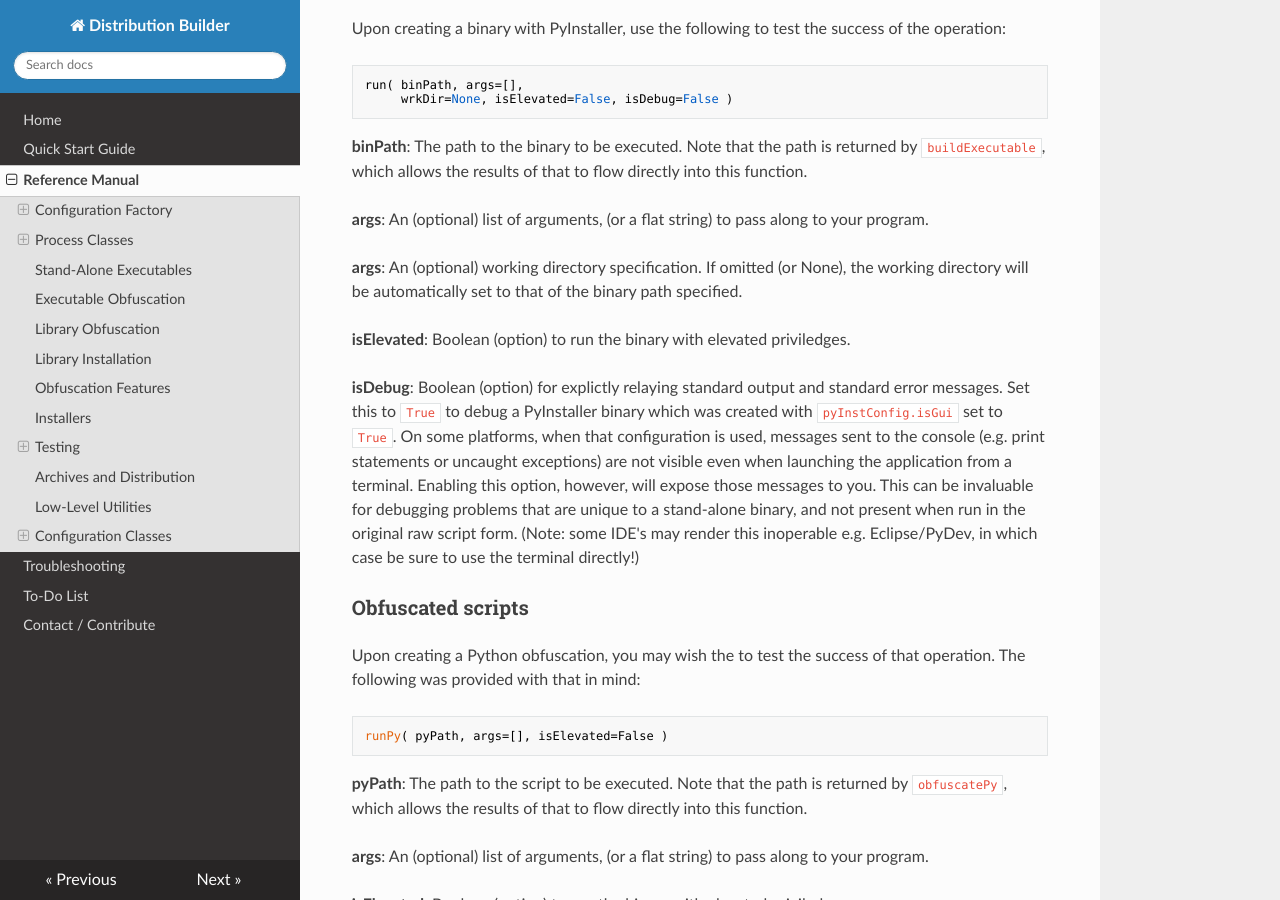
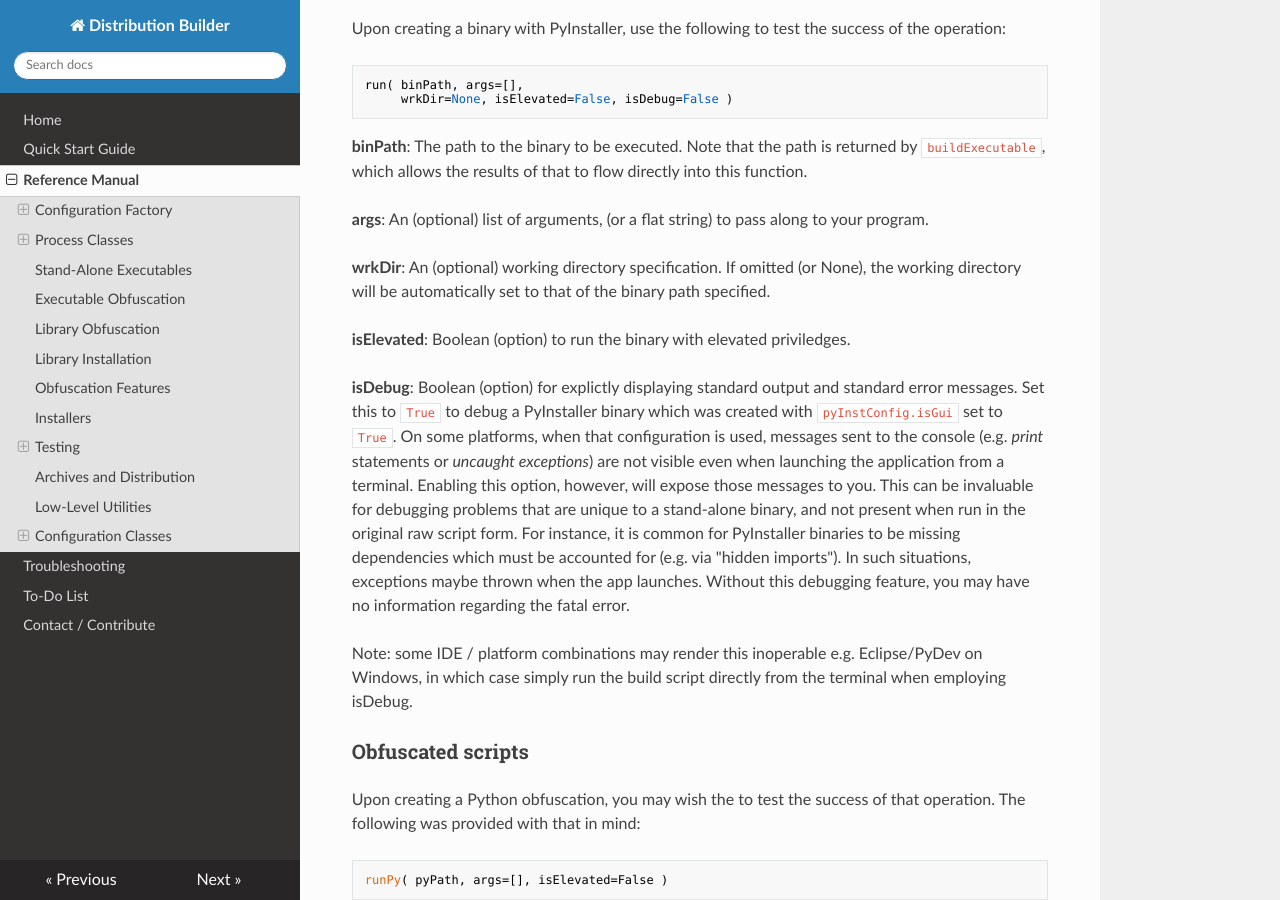
Before and after one commit to BuvinJT/distbuilder, an MkDocs documentation site: the page built from docs/Reference.md, in a window 1280 px wide and 900 px high, scrolled down 8478 px. Built offline with MkDocs 1.6.1, drawn with Linux system fonts in a browser that asks for light colours; nearby versions of some CDN libraries; old or Windows-style settings are respelled for this version of MkDocs; some of the changed text lies outside the part shown.

```diff
--- a/docs/Reference.md
+++ b/docs/Reference.md
@@ -259,7 +259,7 @@
     as a importable library, this function is useful
     for testing the operations of your library
     post-obfuscation/pre-distribution. This will
-    run [obfuscatePyLib](#-library-obfuscation) with default arguments,
+    run [obfuscatePyLib](#library-obfuscation) with default arguments,
     install the library, and remove the temporary
     obfuscation from the working directory.
 
@@ -275,7 +275,7 @@
     Note that remote raw pip packages will require an
     alternate "vcs url" be supplied to a "development"
     repository in place of the simple package name.
-    See [editable-installs](https://pip.pypa.io/en/stable/reference/pip_install/#editable-installs)
+    See [editable installs](https://pip.pypa.io/en/stable/reference/pip_install/#editable-installs)
 
 	installLibraries( *libs )
 
@@ -467,27 +467,35 @@
 **args**: An (optional) list of arguments,
 (or a flat string) to pass along to your program.
 
-**args**: An (optional) working directory specification.
+**wrkDir**: An (optional) working directory specification.
 If omitted (or None), the working directory will be
 automatically set to that of the binary path specified.
 
 **isElevated**: Boolean (option) to run the binary with
 elevated priviledges.
 
-**isDebug**: Boolean (option) for explictly relaying
+**isDebug**: Boolean (option) for explictly displaying
 standard output and standard error messages. Set this
 to `True` to debug a PyInstaller binary which
 was created with `pyInstConfig.isGui` set to `True`.
 On some platforms, when that configuration is used,
-messages sent to the console (e.g. print statements
-or uncaught exceptions) are not visible even when launching
+messages sent to the console (e.g. *print* statements
+or *uncaught exceptions*) are not visible even when launching
 the application from a terminal. Enabling this option,
 however, will expose those messages to you. This can
 be invaluable for debugging problems that are unique
 to a stand-alone binary, and not present when run in
-the original raw script form.  (Note: some IDE's
-may render this inoperable e.g. Eclipse/PyDev, in
-which case be sure to use the terminal directly!)
+the original raw script form.  For instance, it is common
+for PyInstaller binaries to be missing dependencies which must
+be accounted for (e.g. via "hidden imports").  In such situations,
+exceptions maybe thrown when the app launches.  Without this
+debugging feature, you may have no information regarding the
+fatal error.
+
+Note: some IDE / platform combinations may render this
+inoperable e.g. Eclipse/PyDev on Windows, in which case
+simply run the build script directly from the terminal
+when employing isDebug.
 
 ### Obfuscated scripts
 
```
Also changed, not shown: docs/QuickStart.md (+9 -8 lines), 1 other file.
